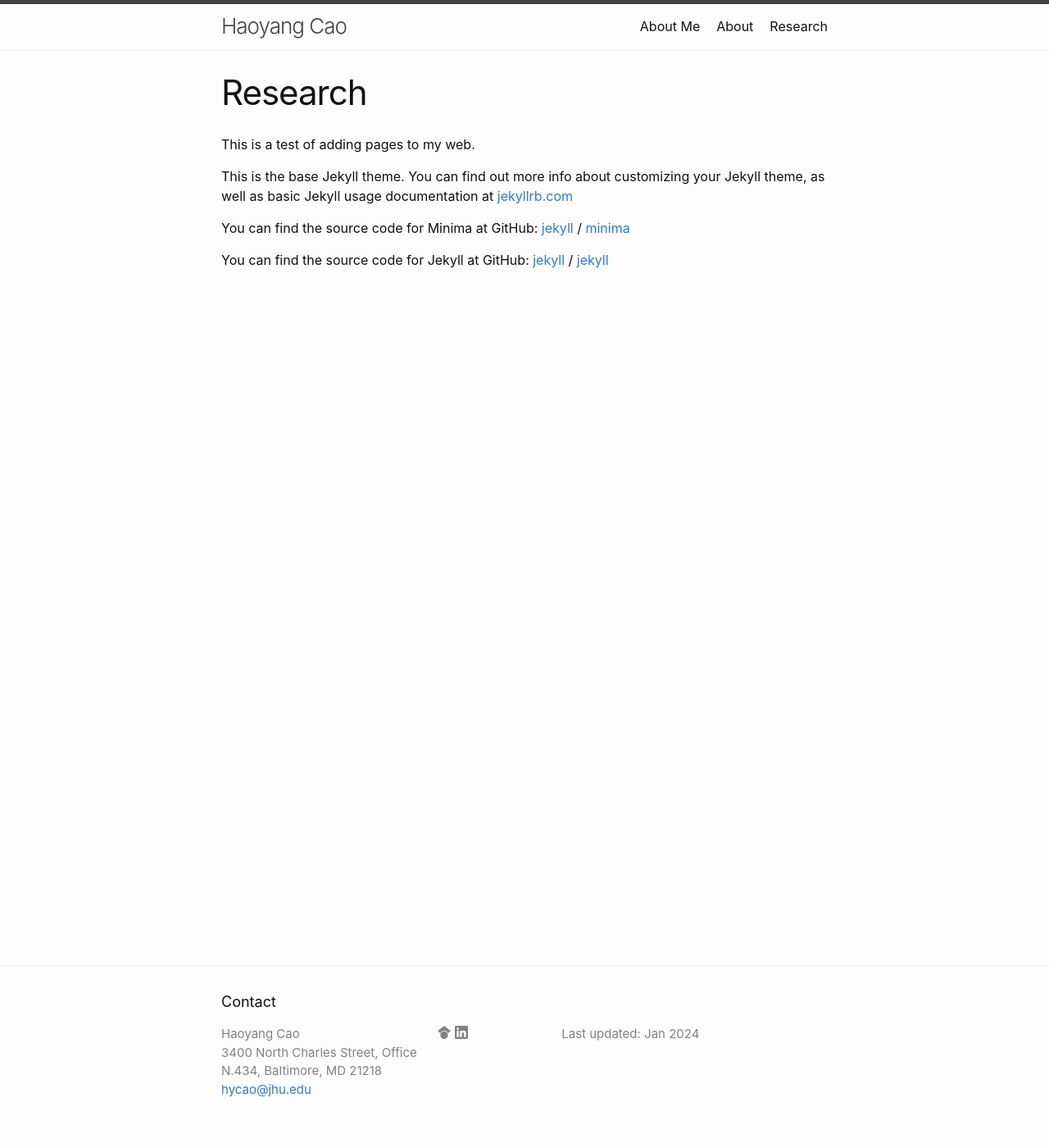
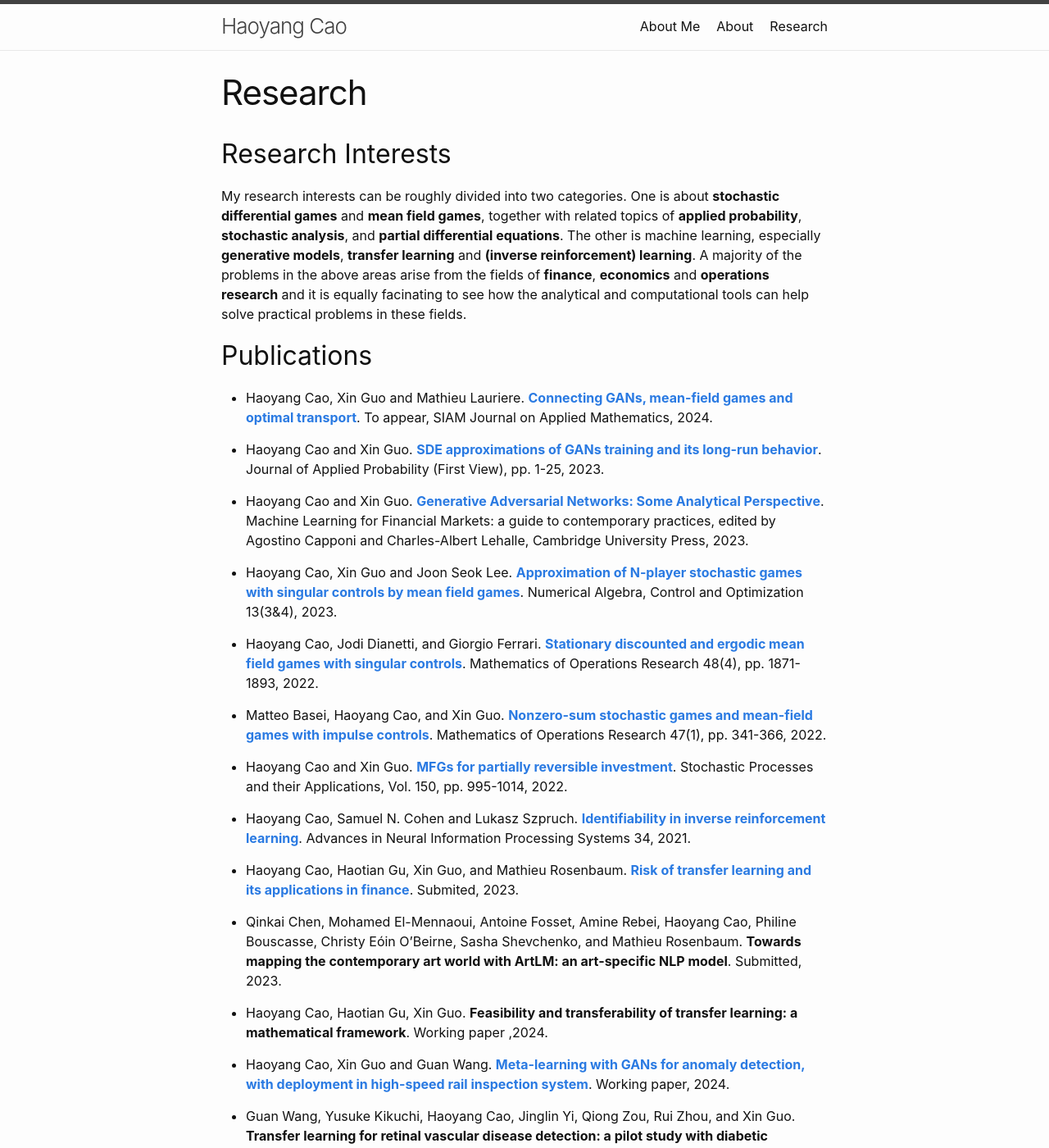
Before and after one commit to Haoyang-Cao/Haoyang-Cao.github.io, a Jekyll site: the page built from docs/j02_research.markdown, in a window 1280 px wide and 1400 px high. Shown: the whole window at 82% size. Built offline with Jekyll 4.4.1, drawn with Linux system fonts in a browser that asks for light colours; some of the changed text lies outside the part shown.

Commit message:
Update j02_research.markdown

```diff
--- a/docs/j02_research.markdown
+++ b/docs/j02_research.markdown
@@ -2,20 +2,35 @@
 layout: page
 title: Research
 permalink: /research/
-order: 3
 ---
+## Research Interests
 
-This is a test of adding pages to my web.
+My research interests can be roughly divided into two categories. One is about **stochastic differential games** and **mean field games**, together with related topics of **applied probability**, **stochastic analysis**, and **partial differential equations**. The other is machine learning, especially **generative models**, **transfer learning** and **(inverse reinforcement) learning**. A majority of the problems in the above areas arise from the fields of **finance**, **economics** and **operations research** and it is equally facinating to see how the analytical and computational tools can help solve practical problems in these fields.
 
-This is the base Jekyll theme. You can find out more info about customizing your Jekyll theme, as well as basic Jekyll usage documentation at [jekyllrb.com](https://jekyllrb.com/)
+## Publications
 
-You can find the source code for Minima at GitHub:
-[jekyll][jekyll-organization] /
-[minima](https://github.com/jekyll/minima)
+- Haoyang Cao, Xin Guo and Mathieu Lauriere. **[Connecting GANs, mean-field games and optimal transport](https://arxiv.org/abs/2002.04112)**. To appear, SIAM Journal on Applied Mathematics, 2024.
 
-You can find the source code for Jekyll at GitHub:
-[jekyll][jekyll-organization] /
-[jekyll](https://github.com/jekyll/jekyll)
+- Haoyang Cao and Xin Guo. **[SDE approximations of GANs training and its long-run behavior](https://arxiv.org/pdf/2006.02047)**. Journal of Applied Probability (First View), pp. 1-25, 2023.
 
+- Haoyang Cao and Xin Guo. **[Generative Adversarial Networks: Some Analytical Perspective](https://arxiv.org/abs/2104.12210)**. Machine Learning for Financial Markets: a guide to contemporary practices, edited by Agostino Capponi and Charles-Albert Lehalle, Cambridge University Press, 2023.
 
-[jekyll-organization]: https://github.com/jekyll
+- Haoyang Cao, Xin Guo and Joon Seok Lee. **[Approximation of N-player stochastic games with singular controls by mean field games](https://www.aimsciences.org/article/doi/10.3934/naco.2023001)**. Numerical Algebra, Control and Optimization 13(3&4), 2023.
+
+- Haoyang Cao, Jodi Dianetti, and Giorgio Ferrari. **[Stationary discounted and ergodic mean field games with singular controls](https://pubsonline.informs.org/doi/abs/10.1287/moor.2022.1323)**. Mathematics of Operations Research 48(4), pp. 1871-1893, 2022.
+
+- Matteo Basei, Haoyang Cao, and Xin Guo. **[Nonzero-sum stochastic games and mean-field games with impulse controls](https://pubsonline.informs.org/doi/abs/10.1287/moor.2021.1131)**. Mathematics of Operations Research 47(1), pp. 341-366, 2022.
+
+- Haoyang Cao and Xin Guo. **[MFGs for partially reversible investment](https://www.sciencedirect.com/science/article/abs/pii/S0304414920303665)**. Stochastic Processes and their Applications, Vol. 150, pp. 995-1014, 2022.
+
+- Haoyang Cao, Samuel N. Cohen and Lukasz Szpruch. **[Identifiability in inverse reinforcement learning](https://proceedings.neurips.cc/paper/2021/hash/671f0311e2754fcdd37f70a8550379bc-Abstract.html)**. Advances in Neural Information Processing Systems 34, 2021.
+
+- Haoyang Cao, Haotian Gu, Xin Guo, and Mathieu Rosenbaum. **[Risk of transfer learning and its applications in finance](https://papers.ssrn.com/sol3/papers.cfm?abstract_id=4624427)**. Submited, 2023.
+
+- Qinkai Chen, Mohamed El-Mennaoui, Antoine Fosset, Amine Rebei, Haoyang Cao, Philine Bouscasse, Christy Eóin O'Beirne, Sasha Shevchenko, and Mathieu Rosenbaum. **Towards mapping the contemporary art world with ArtLM: an art-specific NLP model**. Submitted, 2023.
+
+- Haoyang Cao, Haotian Gu, Xin Guo. **Feasibility and transferability of transfer learning: a mathematical framework**. Working paper ,2024.
+
+- Haoyang Cao, Xin Guo and Guan Wang. **[Meta-learning with GANs for anomaly detection, with deployment in high-speed rail inspection system](https://arxiv.org/pdf/2202.05795)**. Working paper, 2024.
+
+- Guan Wang, Yusuke Kikuchi, Haoyang Cao, Jinglin Yi, Qiong Zou, Rui Zhou, and Xin Guo. **Transfer learning for retinal vascular disease detection: a pilot study with diabetic retinopathy and retinopathy of prematurity**. Working paper, 2024.
```
